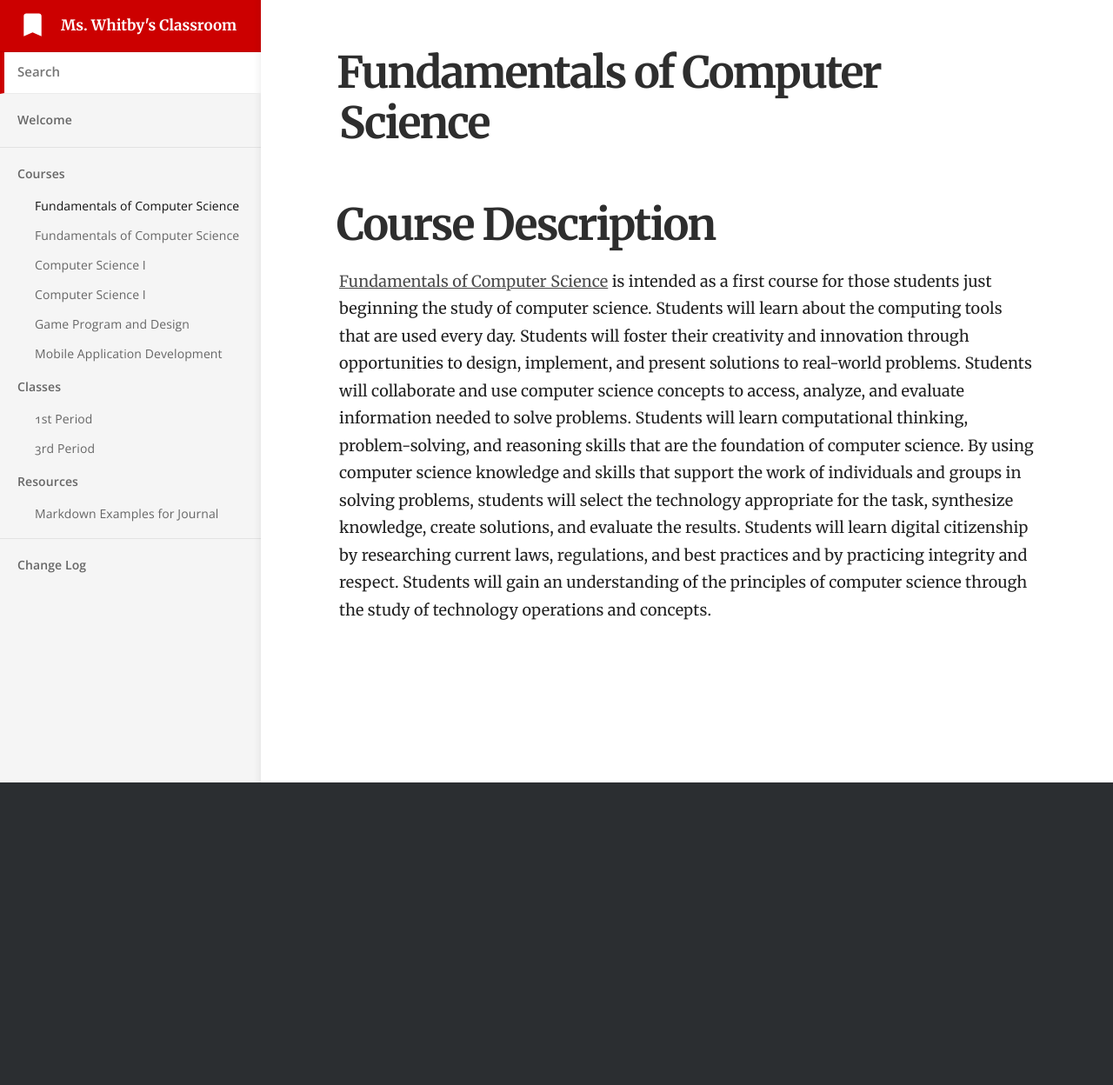
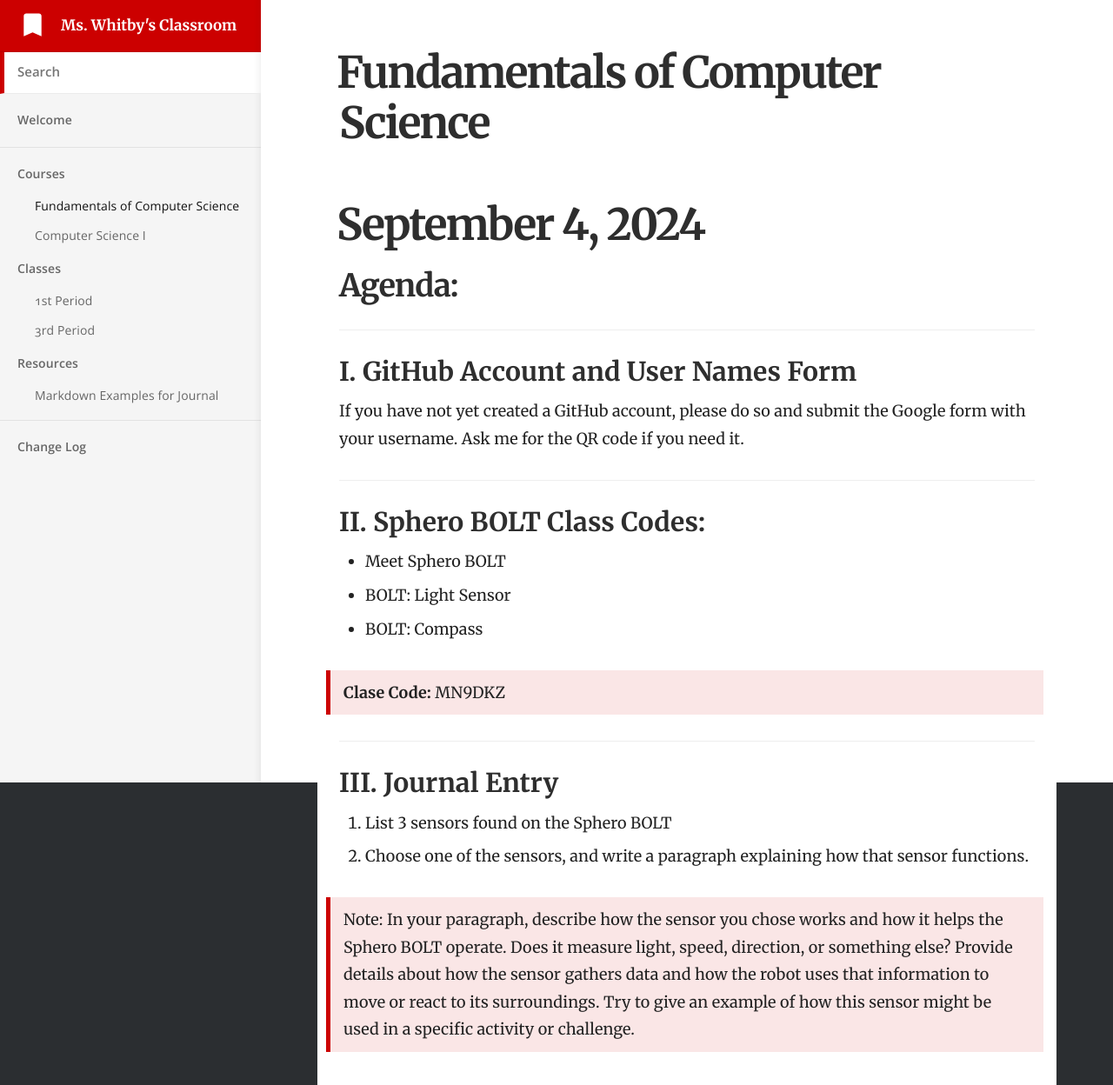
Before and after one commit to mswhitby/classroom, a Jekyll site: the page built from _docs/courses/csf.md, in a window 1280 px wide. Shown: the whole page at 87% size. Built offline with Jekyll 4.4.1, drawn with Linux system fonts in a browser that asks for light colours; before the commit the page ends 900 px from its top, so only the background shows below that.

Commit message:
Updated class info

```diff
--- a/_docs/courses/csf.md
+++ b/_docs/courses/csf.md
@@ -4,6 +4,23 @@ category: Courses
 order: 1
 ---
 
-# Course Description
 
-[Fundamentals of Computer Science](https://texreg.sos.state.tx.us/public/readtac$ext.TacPage?sl=R&app=S9&p_dir=&p_rloc=&p_tloc=&p_ploc=&pg=1&p_tac=&ti=19&pt=2&ch=127&rl=788) is intended as a first course for those students just beginning the study of computer science. Students will learn about the computing tools that are used every day. Students will foster their creativity and innovation through opportunities to design, implement, and present solutions to real-world problems. Students will collaborate and use computer science concepts to access, analyze, and evaluate information needed to solve problems. Students will learn computational thinking, problem-solving, and reasoning skills that are the foundation of computer science. By using computer science knowledge and skills that support the work of individuals and groups in solving problems, students will select the technology appropriate for the task, synthesize knowledge, create solutions, and evaluate the results. Students will learn digital citizenship by researching current laws, regulations, and best practices and by practicing integrity and respect. Students will gain an understanding of the principles of computer science through the study of technology operations and concepts.
+# September 4, 2024
+
+## Agenda:
+
+### I.  GitHub Account and User Names Form
+If you have not yet created a GitHub account, please do so and submit the Google form with your username. Ask me for the QR code if you need it.
+
+### II. Sphero BOLT **Class Codes:**
+- Meet Sphero BOLT
+- BOLT: Light Sensor
+- BOLT: Compass
+
+> **Clase Code:** MN9DKZ
+
+### III. Journal Entry
+1. List 3 sensors found on the Sphero BOLT
+2. Choose one of the sensors, and write a paragraph explaining how that sensor functions.
+
+> Note: In your paragraph, describe how the sensor you chose works and how it helps the Sphero BOLT operate. Does it measure light, speed, direction, or something else? Provide details about how the sensor gathers data and how the robot uses that information to move or react to its surroundings. Try to give an example of how this sensor might be used in a specific activity or challenge.
```
Also changed, not shown: _docs/courses_2023/cs1.md (+1 -1 lines), _docs/courses_2023/csf.md (+1 -1 lines), _docs/courses_2023/gpd.md (+1 -1 lines), _docs/courses_2023/mad.md (+1 -1 lines).
